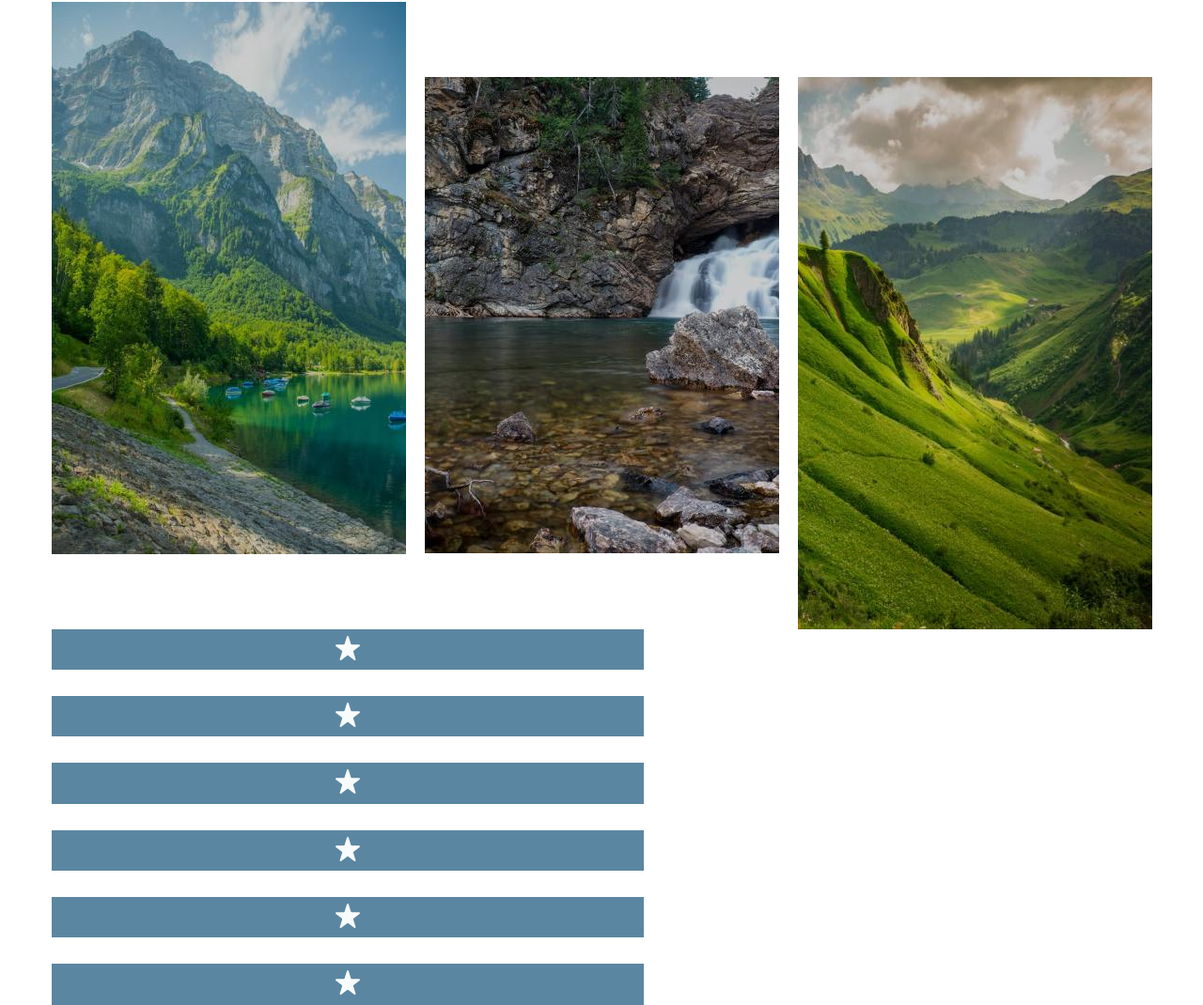
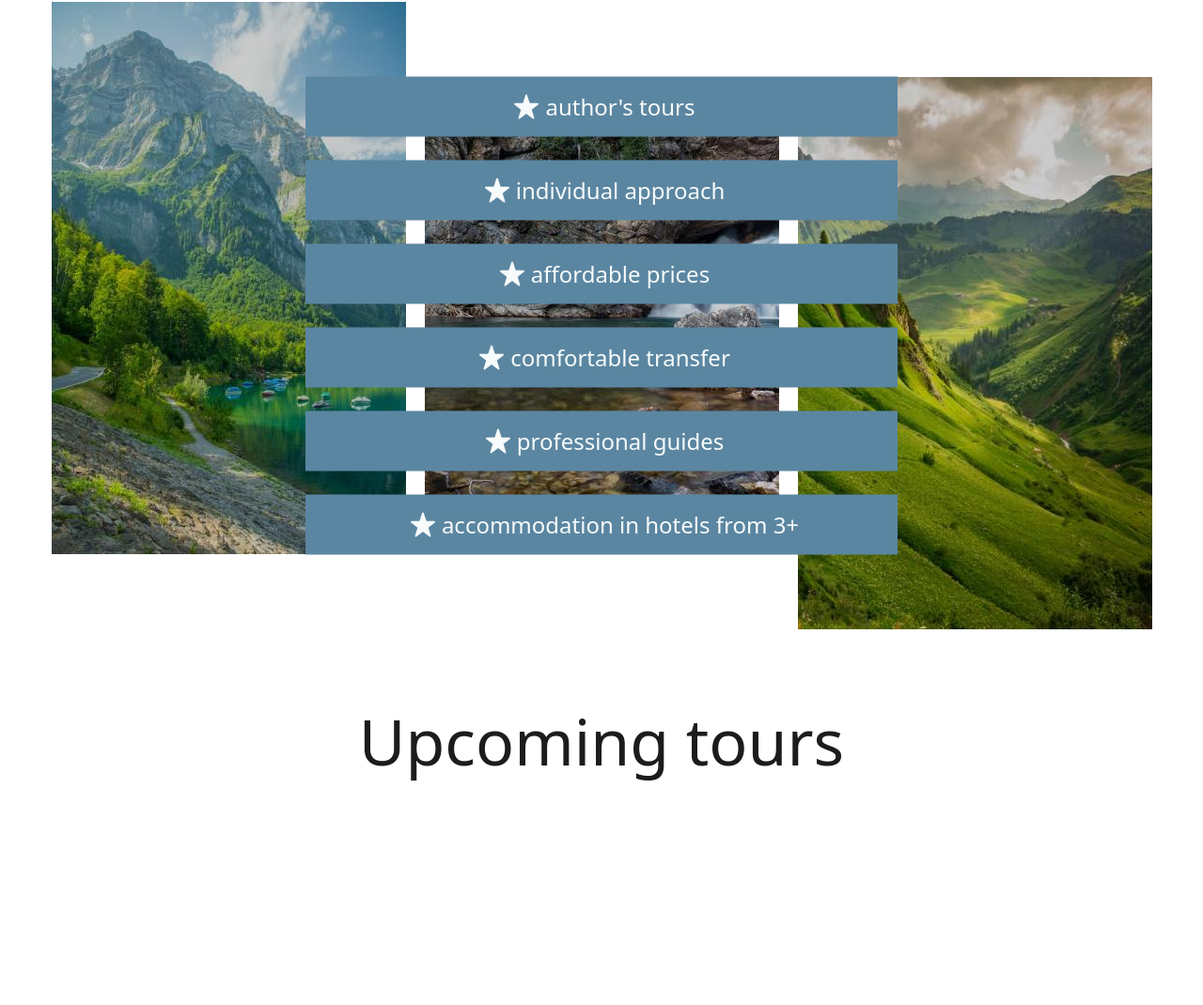
Before and after one commit to serheihimself/carpathians, a plain HTML site: page index.html in a window 1280 px wide. Shown: the part 1540-2610 px from the top of the page at 94% size. After the commit the page ends 2428 px from the top, so only its background shows below. Drawn offline with nearby package versions, Linux system fonts and the light colour scheme.

Commit message:
tours create commit

```diff
--- a/index.html
+++ b/index.html
@@ -59,12 +59,13 @@
       <img src="./images/adv2.jpg" alt="nature" width="377" height="507" class="second__img">
       <img src="./images/adv3.jpg" alt="nature" width="377" height="588" class="third__img">
     </div><ul class="about__list">
-    <li class="about__card"><svg width="40" height="40"><use href="./images/sprite.svg#icon-star"></use></svg></li>
-    <li class="about__card"><svg width="40" height="40"><use href="./images/sprite.svg#icon-star"></use></svg></li>
-    <li class="about__card"><svg width="40" height="40"><use href="./images/sprite.svg#icon-star"></use></svg></li>
-    <li class="about__card"><svg width="40" height="40"><use href="./images/sprite.svg#icon-star"></use></svg></li>
-    <li class="about__card"><svg width="40" height="40"><use href="./images/sprite.svg#icon-star"></use></svg></li>
-    <li class="about__card"><svg width="40" height="40"><use href="./images/sprite.svg#icon-star"></use></svg></li></ul></section>
+    <li class="about__card"><svg width="40" height="40"><use href="./images/sprite.svg#icon-star"></use></svg><p>author's tours</p></li>
+    <li class="about__card"><svg width="40" height="40"><use href="./images/sprite.svg#icon-star"></use></svg><p>individual approach</p></li>
+    <li class="about__card"><svg width="40" height="40"><use href="./images/sprite.svg#icon-star"></use></svg><p>affordable prices</p></li>
+    <li class="about__card"><svg width="40" height="40"><use href="./images/sprite.svg#icon-star"></use></svg><p>comfortable transfer</p></li>
+    <li class="about__card"><svg width="40" height="40"><use href="./images/sprite.svg#icon-star"></use></svg><p>professional guides</p></li>
+    <li class="about__card"><svg width="40" height="40"><use href="./images/sprite.svg#icon-star"></use></svg><p>accommodation in hotels from 3+</p></li></ul></section>
+    <section class="tours__section section container"><h2 class="second__title">Upcoming tours</h2></section>
     </main>
     <footer></footer>
   </body>
--- a/sass/components/_basestyles.scss
+++ b/sass/components/_basestyles.scss
@@ -24,6 +24,7 @@ a {
 }
 
 button {
+  border: none;
   cursor: pointer;
 }
 
@@ -50,4 +51,5 @@ button {
   font-weight: 400;
   color: var(--primary-color);
   margin-bottom: 60px;
+  text-align: center;
 }
--- a/sass/components/_main.scss
+++ b/sass/components/_main.scss
@@ -52,8 +52,19 @@
   width: 630px;
   display: flex;
   flex-direction: column;
-  gap: 28px;
+  gap: 24px;
+  top: 74%;
+  left: 50%;
+  gap: 25px;
+  transform: translate(-50%, -50%);
 }
 .about__card {
   background-color: var(--accent-color);
+  color: var(--background-color);
+  height: 64px;
+  display: flex;
+  justify-content: center;
+  align-items: center;
+  font-size: 24px;
+  font-weight: 400;
 }
```
Also changed, not shown: css/main.css, css/main.min.css, 2 other files.
